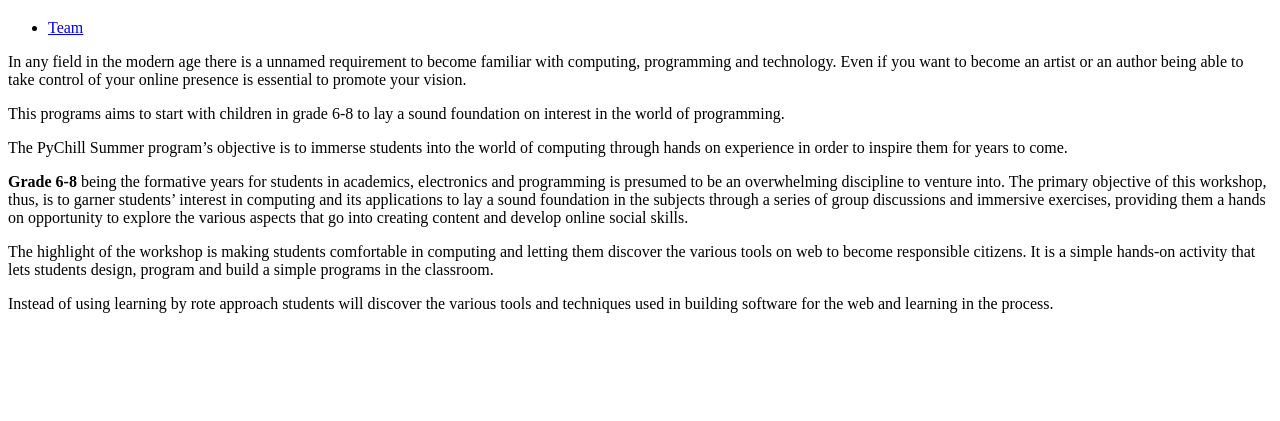
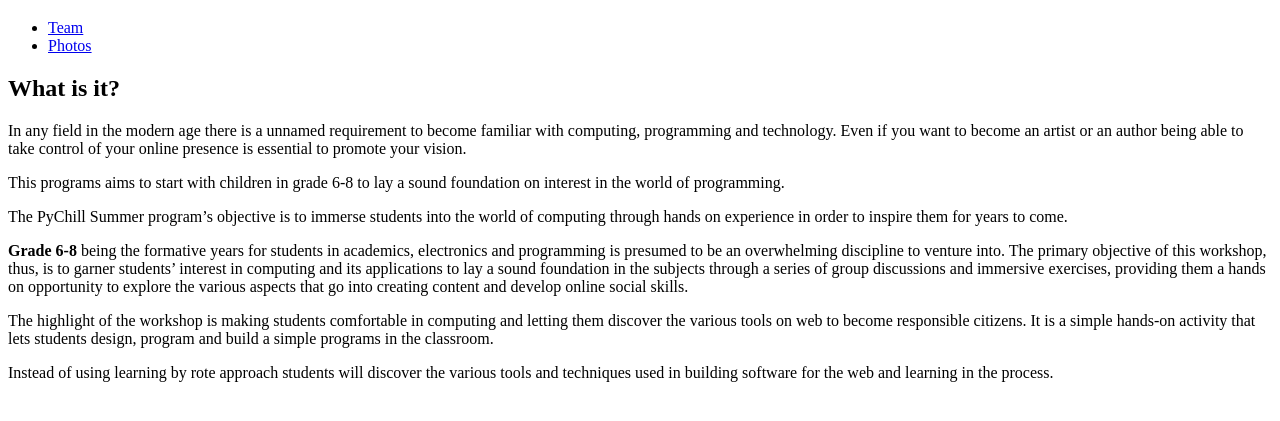
Before and after one commit to fossevents/pychill, a plain HTML site: page index.html in a window 1280 px wide. Shown: the part 61-482 px from the top of the page. Drawn offline with Linux system fonts and the light colour scheme.

Commit message:
Update index.html

```diff
--- a/index.html
+++ b/index.html
@@ -10,7 +10,10 @@
 
 <ul>
     <li><a href="team.html">Team</a></li>
+    <li><a href="photos.html">Photos</a></li>
 </ul>
+
+<h2>What is it?</h2>
 
 <p>In any field in the modern age there is a unnamed requirement to become familiar with computing, programming and technology.  Even if you want to become an artist or an author being able to take control of your online presence is essential to promote your vision. </p>
 
```
